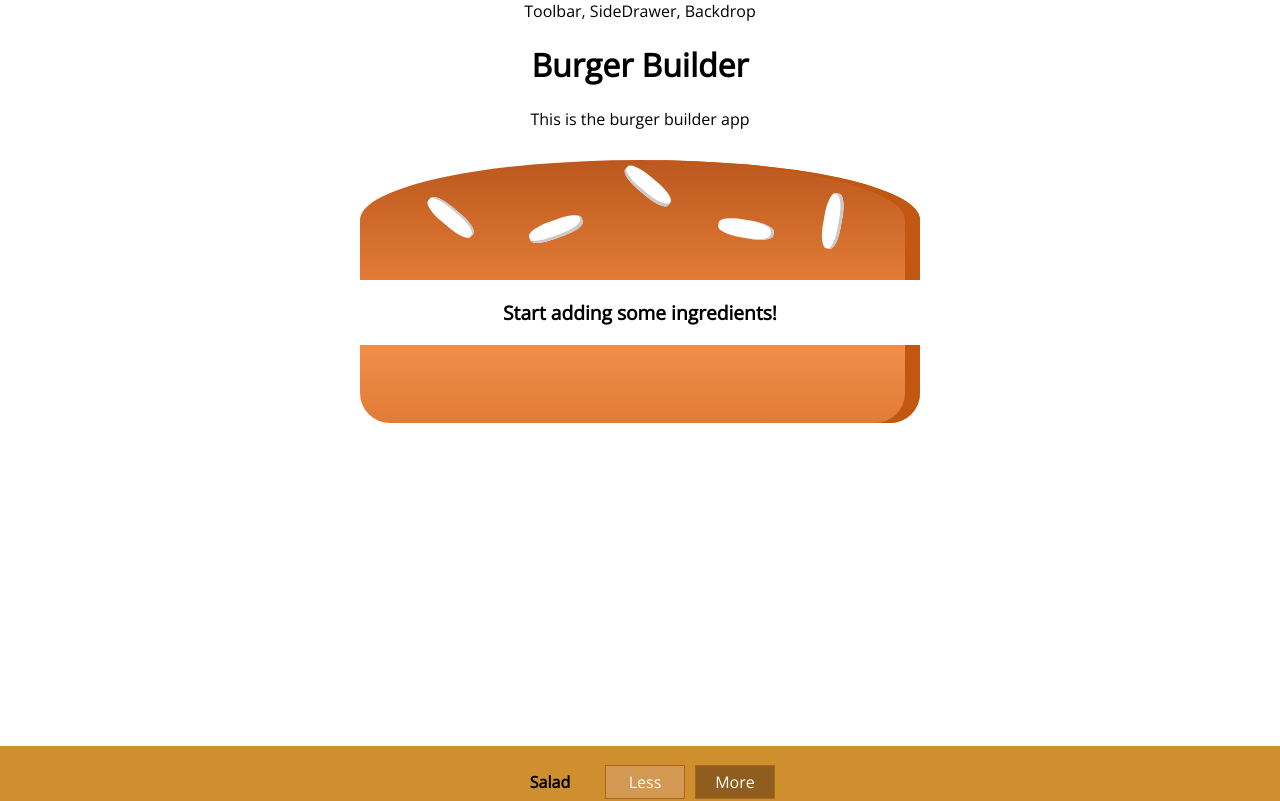
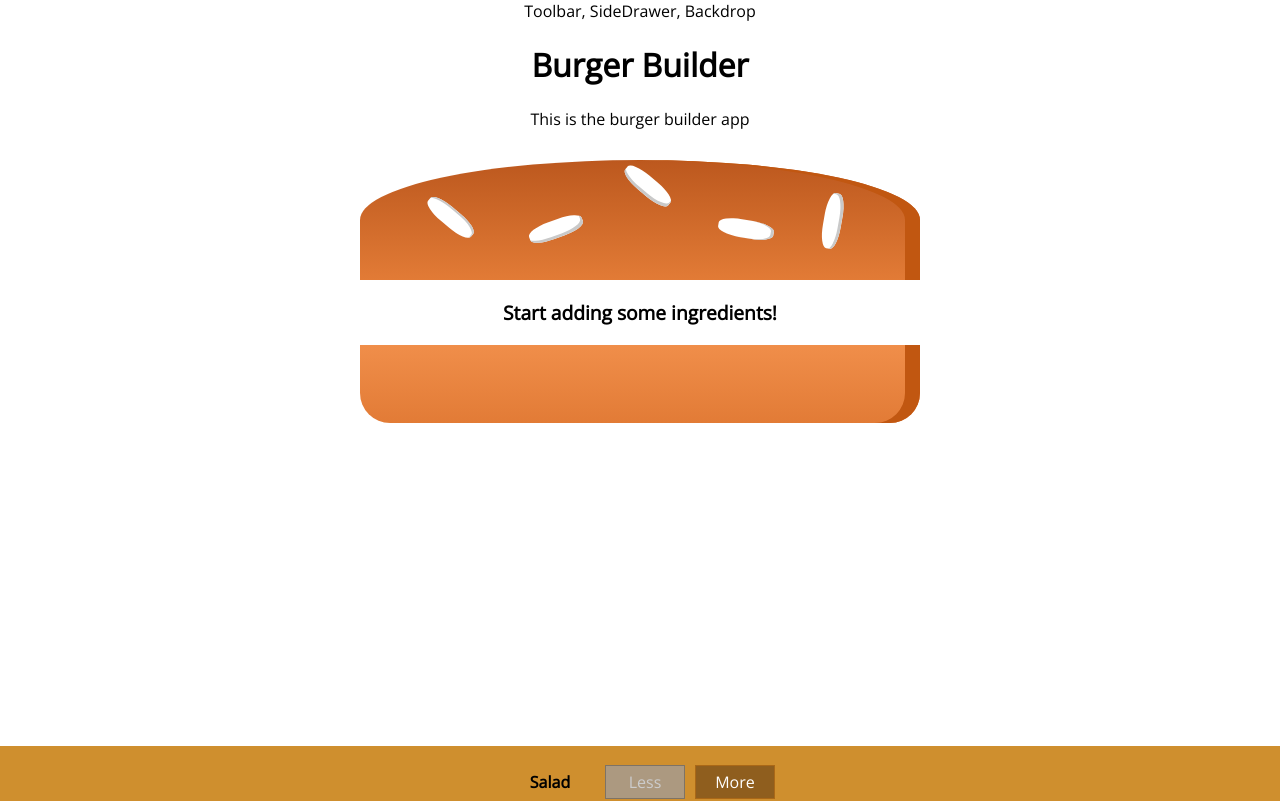
Before and after one commit to adenh93/burger-builder, a React (Create React App) app: page / in a window 1280 px wide. Shown: the top 801 px of the page. Built offline with nearby package versions, Linux system fonts and the light colour scheme.

Commit message:
'Less' button on build controls are now disabled if the ingredient type bound to the control does not exist in state

```diff
--- a/src/components/Burger/BuildControls/BuildControl/BuildControl.js
+++ b/src/components/Burger/BuildControls/BuildControl/BuildControl.js
@@ -1,14 +1,18 @@
 import React from "react";
 import classes from "./BuildControl.module.css";
 
-const BuildControl = ({ label, addIngredient, removeIngredient }) => {
+const BuildControl = ({ label, addIngredient, removeIngredient, disabled }) => {
   const onClickLess = () => removeIngredient(label);
   const onClickMore = () => addIngredient(label);
 
   return (
     <div className={classes.BuildControl}>
       <div className={classes.Label}>{label}</div>
-      <button className={classes.Less} onClick={onClickLess}>
+      <button
+        className={classes.Less}
+        disabled={disabled}
+        onClick={onClickLess}
+      >
         Less
       </button>
       <button className={classes.More} onClick={onClickMore}>
--- a/src/components/Burger/BuildControls/BuildControls.js
+++ b/src/components/Burger/BuildControls/BuildControls.js
@@ -1,15 +1,20 @@
 import React from "react";
 import classes from "./BuildControls.module.css";
 import BuildControl from "./BuildControl/BuildControl";
+import { IngredientType } from "../../../constants/enums";
 
 const controls = [
-  { label: "Salad", type: "Salad" },
-  { label: "Bacon", type: "Bacon" },
-  { label: "Meat", type: "Meat" },
-  { label: "Cheese", type: "Cheese" }
+  { label: "Salad", type: IngredientType.SALAD },
+  { label: "Bacon", type: IngredientType.BACON },
+  { label: "Meat", type: IngredientType.MEAT },
+  { label: "Cheese", type: IngredientType.CHEESE }
 ];
 
-const BuildControls = ({ addIngredient, removeIngredient }) => (
+const BuildControls = ({
+  addIngredient,
+  removeIngredient,
+  enabledControls
+}) => (
   <div className={classes.BuildControls}>
     {controls.map((control, index) => (
       <BuildControl
@@ -17,6 +22,7 @@ const BuildControls = ({ addIngredient, removeIngredient }) => (
         {...control}
         addIngredient={addIngredient}
         removeIngredient={removeIngredient}
+        disabled={!enabledControls[control.type]}
       />
     ))}
   </div>
--- a/src/containers/BurgerBuilder/BurgerBuilder.js
+++ b/src/containers/BurgerBuilder/BurgerBuilder.js
@@ -19,29 +19,37 @@ class BurgerBuilder extends Component {
         )
       : [...ingredients, { type, amount: 1 }];
 
-    const price = INGREDIENT_PRICES[type];
-
     this.setState({
       ingredients: newIngredients,
-      totalPrice: totalPrice + price
+      totalPrice: totalPrice + INGREDIENT_PRICES[type]
     });
   };
 
   removeIngredientHandler = type => {
-    const ingredients = this.state.ingredients.map(i =>
-      i.type === type ? { ...i, amount: i.amount - 1 } : i
-    );
+    const { ingredients, totalPrice } = this.state;
+    const ingredient = ingredients.find(i => i.type === type);
 
-    const price = INGREDIENT_PRICES[type];
+    if (!ingredient || ingredient.amount <= 0) return;
+
+    ingredient.amount -= 1;
+
+    const newIngredients = ingredient.amount
+      ? ingredients.map(i => (i.type === type ? { ...ingredient } : i))
+      : ingredients.filter(i => i.type !== type);
 
     this.setState({
-      ingredients,
-      totalPrice: this.state.totalPrice - price
+      ingredients: newIngredients,
+      totalPrice: totalPrice - INGREDIENT_PRICES[type]
     });
   };
 
   render() {
     const { ingredients } = this.state;
+
+    const enabledControls = ingredients.reduce(
+      (result, { type, amount }) => amount && { ...result, [type]: true },
+      {}
+    );
 
     return (
       <>
@@ -49,6 +57,7 @@ class BurgerBuilder extends Component {
         <BuildControls
           addIngredient={this.addIngredientHandler}
           removeIngredient={this.removeIngredientHandler}
+          enabledControls={enabledControls}
         />
       </>
     );
```
